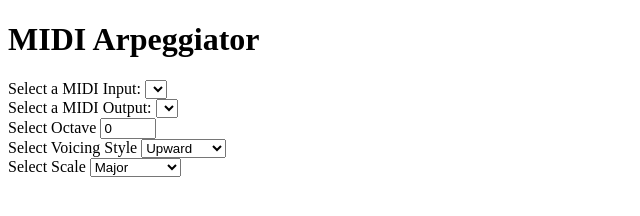
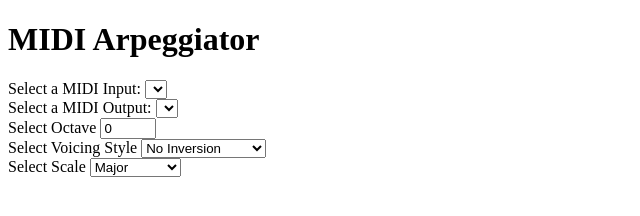
Before and after one commit to NolJam/NolJam.github.io, a plain HTML site: page index.html in a window 1280 px wide. Shown: the full height of the page, 0-640 px from the left. Drawn offline with Linux system fonts and the light colour scheme; a script that the page names is missing.

Commit message:
html fix

```diff
--- a/index.html
+++ b/index.html
@@ -48,9 +48,9 @@
       <!-- voicing selection -->
       <label for="voicing">Select Voicing Style</label>
       <select id="voicing">
-        <option value="upward">Upward</option>
-        <option value="downward">Downward</option>
-        <option value="random">Random</option>
+        <option value="noInversion">No Inversion</option>
+        <option value="firstInversion">First Inversion</option>
+        <option value="secondInversion">Second Inversion</option>
       </select>
     </div>
 
```
